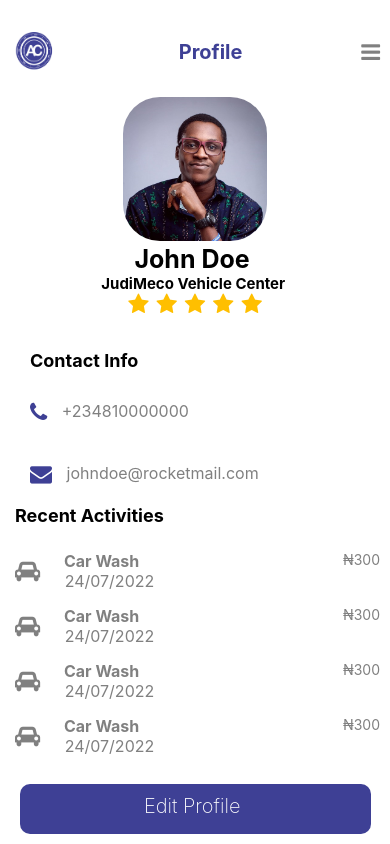
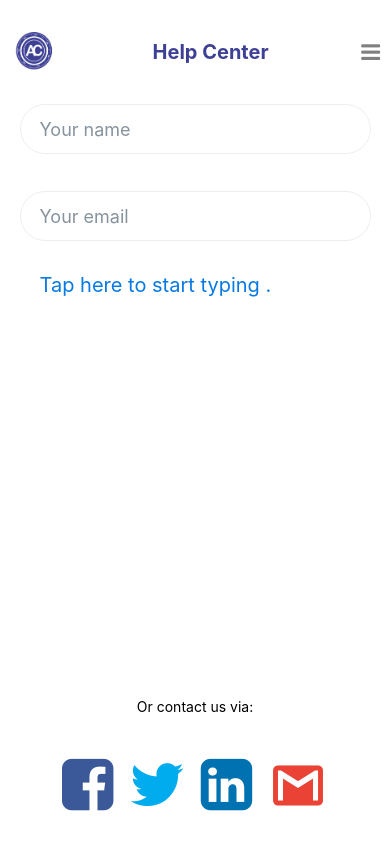
Before and after one commit to Oyishoma/autoscare-provider, a React Native app: screen / in a window 390 px wide. Built offline with nearby package versions, Linux system fonts and the light colour scheme.

Commit message:
Help screen

```diff
--- a/App.js
+++ b/App.js
@@ -5,10 +5,12 @@ import Navigation from './navigation/Navigation';
 import ServiceRegisration from './screens/ServiceRegisration';
 import Homescreen from './screens/Homescreen';
 import Profile from './screens/Profile';
+import Help from './screens/Help';
 
 export default function App() {
   return (
-    <Profile/>
+    //<Profile/>
+    <Help/>
       //<Homescreen/>
       //<ServiceRegisration/>
       //<Navigation/>
--- /dev/null
+++ b/screens/Help.js
@@ -0,0 +1,76 @@
+import { StyleSheet, Text, View, TextInput } from 'react-native'
+import React from 'react'
+import Header from '../components/Header'
+import Inputs from '../components/Inputs'
+import Account from '../components/Account'
+import { FontAwesome } from '@expo/vector-icons'
+import { MaterialCommunityIcons } from '@expo/vector-icons';
+//import { Input } from 'react-native-elements'
+
+const Help = () => {
+  return (
+  <View>
+
+    <Header screenTitle = 'Help Center' />
+
+    <View style = {styles.container}>
+        <Inputs name = "Your name"  />
+        <View><Text> </Text></View>
+        <Inputs name = "Your email"/>
+        <View><Text> </Text></View>
+
+        <View style = {styles.commentContainer}>
+          <TextInput
+            multiline
+            placeholder = 'Tap here to start typing .'
+            style ={[styles.comment]}
+          />
+        </View>
+
+        <View>
+          <View style = {styles.contactvia}><Text>Or contact us via:</Text></View>
+          <View style = {{flexDirection: 'row', marginTop: 40}}>
+
+          <FontAwesome name="facebook-square" size={60} color="#3b5998" />
+          <Text> {' '}</Text><Text> {' '}</Text>
+          <FontAwesome name="twitter" size={60} color="#00acee" />
+          <Text> {' '}</Text><Text> {' '}</Text>
+          <FontAwesome name="linkedin-square" size={60} color="#0072b1" />
+          <Text> {' '}</Text><Text> {' '}</Text>
+          <MaterialCommunityIcons name="gmail" size={60} color="#ea4335" />
+        </View>
+        </View>
+    </View>
+    </View>
+  )
+}
+
+export default Help
+
+const styles = StyleSheet.create({
+  container: {
+    //flex: 1,
+    alignItems: 'center'
+  },
+  commentContainer: {
+    paddingTop: 5,
+    alignItems: 'center',
+    width: '90%',
+    elevation: 5,
+    backgroundColor: 'white',
+    height: 400,
+    //margin: 10
+  },
+  comment: {
+    width: '90%',
+    color:'#0779e4',
+    fontWeight: 'normal',
+    fontSize: 20,
+    marginLeft: 5,
+  },
+  contactvia: {
+    fontSize: 20,
+    marginTop: 30,
+    alignItems: 'center'
+  }
+})
--- a/screens/ServiceRegisration.js
+++ b/screens/ServiceRegisration.js
@@ -18,7 +18,7 @@ const ServiceRegisration = () => {
             <Image source={require('../assets/user_image.jpg')} style = {styles.profileImage}/>
             <View style = {styles.providerData} >
             <View><Text> </Text></View>
-                <Inputs name = "Enter Business Name" icon = "briefcase" style = {styles.inputStyles}/>
+                <Inputs name = "Enter Business Name" icon = "briefcase"/>
                 <View><Text> </Text></View>
                 <Inputs name = "Choose Service" icon = "chevron-circle-down"/>
                 <View><Text> </Text></View>
```
